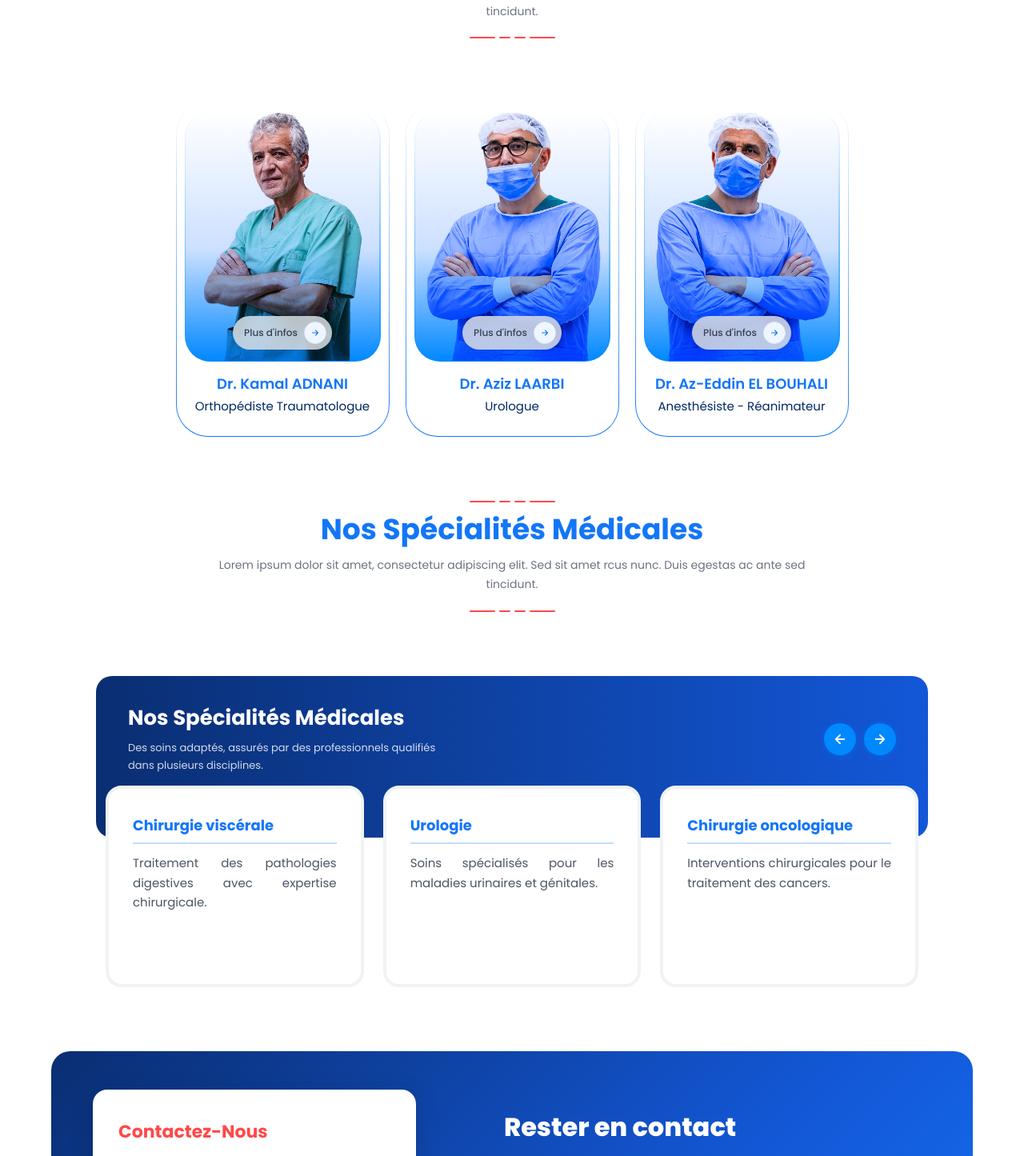
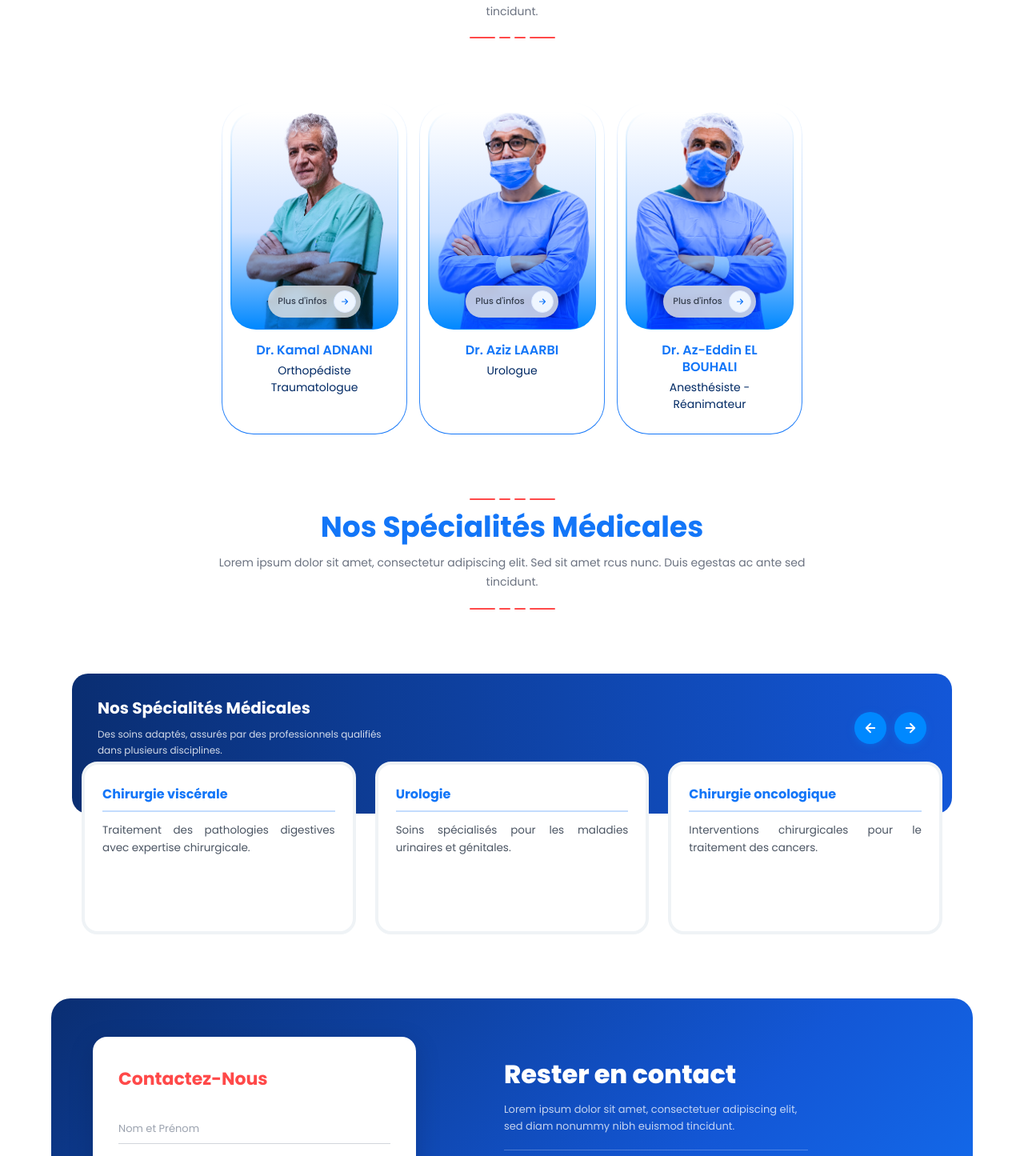
Before and after one commit to ouahid155-mohamed/C.MOULOUYA, a React (Vite) app in the folder c.moulouya/: page / in a window 1280 px wide. Shown: the part 2242-3687 px from the top of the page at 80% size. Built offline with nearby package versions, Linux system fonts and the light colour scheme.

Commit message:
la fluidité des éléments

```diff
--- a/c.moulouya/src/components/DoctorsSection/DoctorsSection.css
+++ b/c.moulouya/src/components/DoctorsSection/DoctorsSection.css
@@ -210,9 +210,79 @@
 }
 
 /* ══════════════════════════════════════════════════════════════
+   RESPONSIVE — Desktop Fluide (Adaptation aux dimensions PC)
+══════════════════════════════════════════════════════════════ */
+
+/* ── Grands écrans (Full HD / 2K) ── */
+@media (min-width: 1600px) {
+  .ds-grid {
+    max-width: 1400px;
+    gap: 30px;
+  }
+
+  .ds-outer-border {
+    max-width: 310px;
+  }
+
+  .ds-photo-area {
+    height: 360px;
+  }
+
+  .ds-photo {
+    height: 380px;
+  }
+
+  .ds-name {
+    font-size: 22px;
+  }
+
+  .ds-specialty {
+    font-size: 17px;
+  }
+}
+
+/* ── Laptops (1024px - 1440px) ── */
+@media (max-width: 1440px) and (min-width: 1025px) {
+  .ds-grid {
+    max-width: 1000px;
+    gap: 15px;
+  }
+
+  .ds-outer-border {
+    max-width: 230px;
+  }
+
+  .ds-photo-area {
+    height: 270px;
+  }
+
+  .ds-photo {
+    height: 290px;
+  }
+
+  .ds-name {
+    font-size: 16px;
+  }
+
+  .ds-specialty {
+    font-size: 14px;
+  }
+
+  .ds-btn {
+    font-size: 11px;
+    padding: 6px 6px 6px 12px;
+  }
+}
+
+/* ══════════════════════════════════════════════════════════════
    RESPONSIVE — Tablette / Mobile
-   C'est ici que l'on applique le design de l'image
 ══════════════════════════════════════════════════════════════ */
+@media (max-width: 1024px) {
+  .ds-wrapper {
+    padding: 24px 32px;
+  }
+}
+
 @media (max-width: 800px) {
   .ds-desktop-grid {
     display: none;
--- a/c.moulouya/src/components/SpecialitiesSection/SpecialitiesSection.css
+++ b/c.moulouya/src/components/SpecialitiesSection/SpecialitiesSection.css
@@ -180,6 +180,33 @@
 .sp-mobile-only  { display: none; }
 
 /* ══════════════════════════════════════════════════════════════
+   RESPONSIVE — Desktop Fluide (Adaptation aux dimensions PC)
+══════════════════════════════════════════════════════════════ */
+
+/* ── Grands écrans (Full HD / 2K) ── */
+@media (min-width: 1600px) {
+  .sp-inner { max-width: 1600px; }
+  .sp-banner { padding: 50px 60px 100px; }
+  .sp-banner-title { font-size: 36px; }
+  .sp-banner-desc { font-size: 16px; max-width: 550px; }
+  .sp-card { max-width: 440px; padding: 40px 35px; }
+  .sp-card-title { font-size: 22px; }
+  .sp-card-desc { font-size: 17px; }
+}
+
+/* ── Laptops (1024px - 1440px) ── */
+@media (max-width: 1440px) and (min-width: 1025px) {
+  .sp-wrapper { padding: 30px 60px 40px; }
+  .sp-inner { max-width: 1100px; }
+  .sp-banner { padding: 30px 32px 70px; }
+  .sp-banner-title { font-size: 20px; }
+  .sp-banner-desc { font-size: 12px; max-width: 380px; }
+  .sp-card { padding: 24px 22px; min-height: 160px; }
+  .sp-card-title { font-size: 16px; }
+  .sp-card-desc { font-size: 13.5px; }
+}
+
+/* ══════════════════════════════════════════════════════════════
    RESPONSIVE — Mobile (≤ 800px)
 ══════════════════════════════════════════════════════════════ */
 @media (max-width: 800px) {
```
